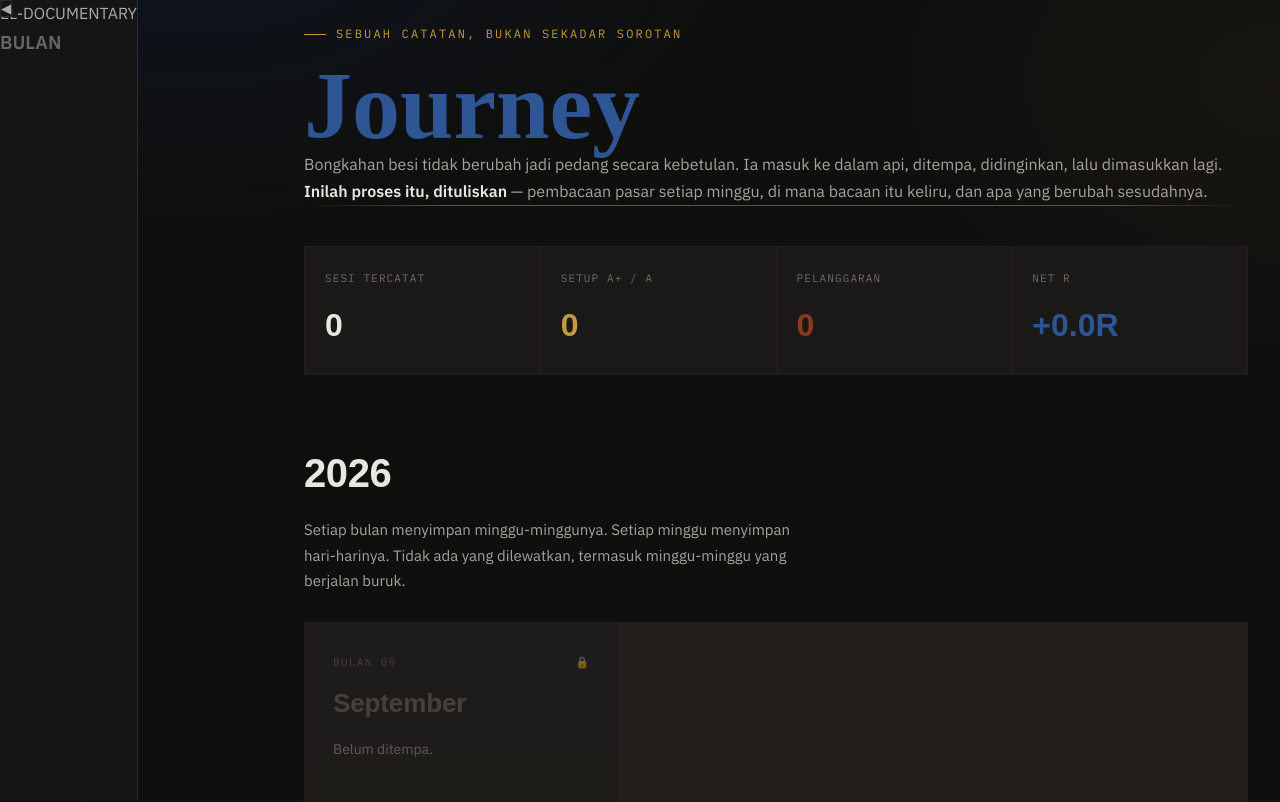
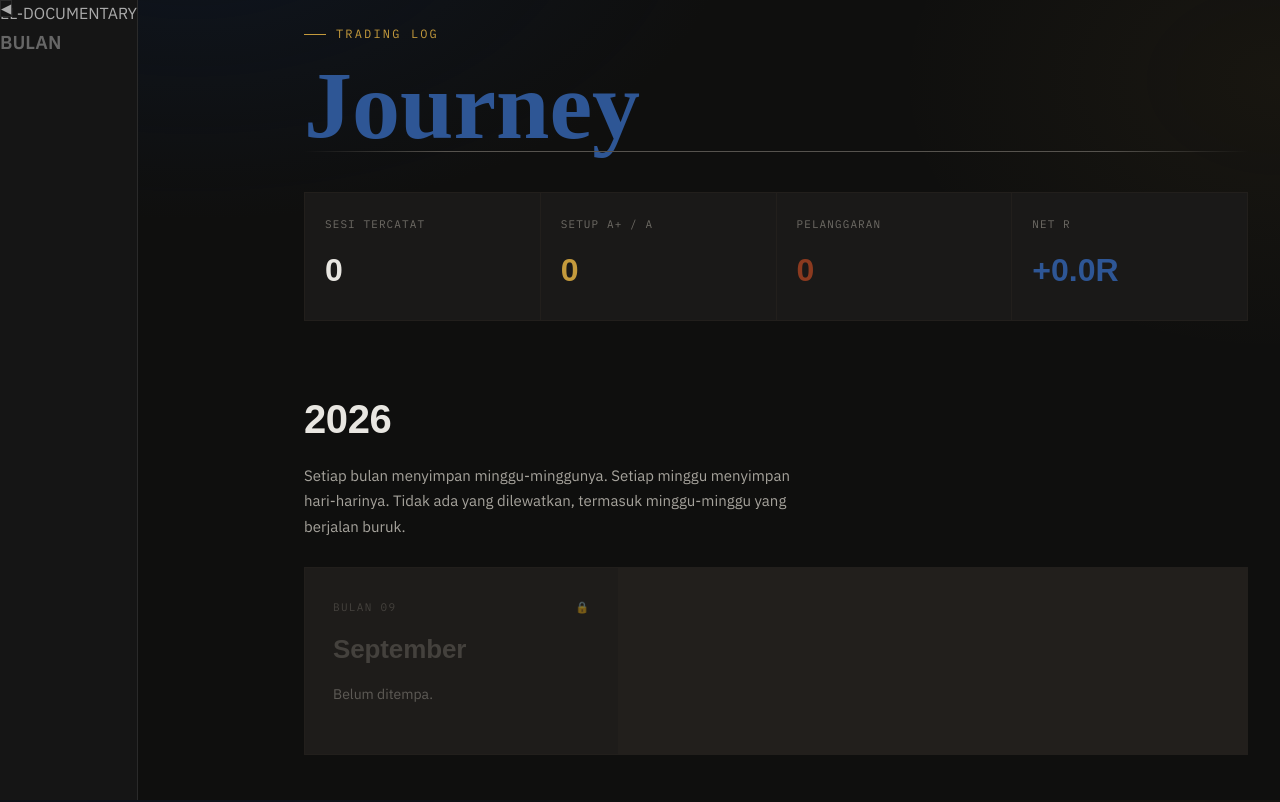
Before and after one commit to Eleven-stack11/the-tempering, a Next.js app: page / in a window 1280 px wide. Shown: the top 802 px of the page. Built offline with nearby package versions, Linux system fonts and the light colour scheme; a web font is replaced by a local one.

Commit message:
Update page.tsx

```diff
--- a/app/page.tsx
+++ b/app/page.tsx
@@ -48,16 +48,11 @@ export default async function HomePage() {
     <div className="p-6 max-w-6xl mx-auto">
       {/* Hero */}
       <header className="mb-12">
-        <div className="eyebrow">SEBUAH CATATAN, BUKAN SEKADAR SOROTAN</div>
+        <div className="eyebrow">TRADING LOG</div>
         <h1 className="font-['Big_Shoulders'] font-black text-[clamp(48px,8vw,96px)] leading-[0.92] mb-4">
-          <em className="text-[#2E5695] not-italic">Journey</em>
+          <em className="text-[#2E5695] not-italic"> Journey</em>
         </h1>
-        <p className="text-[#A6A39C] text-lg max-w-2xl leading-relaxed">
-          Bongkahan besi tidak berubah jadi pedang secara kebetulan. Ia masuk ke dalam api,
-          ditempa, didinginkan, lalu dimasukkan lagi.{" "}
-          <strong className="text-[#E8E6E1]">Inilah proses itu, dituliskan</strong> — pembacaan
-          pasar setiap minggu, di mana bacaan itu keliru, dan apa yang berubah sesudahnya.
-        </p>
+
       </header>
 
       {/* Blade Rule */}
```
